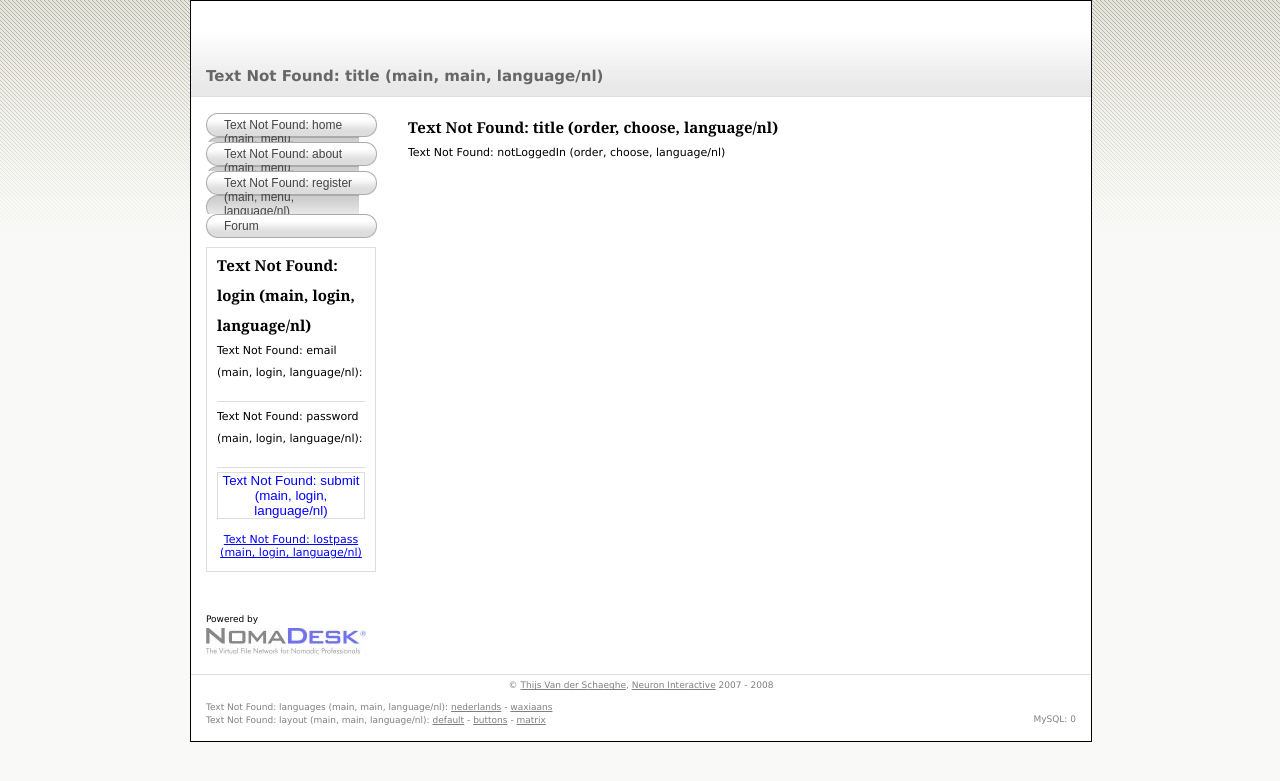
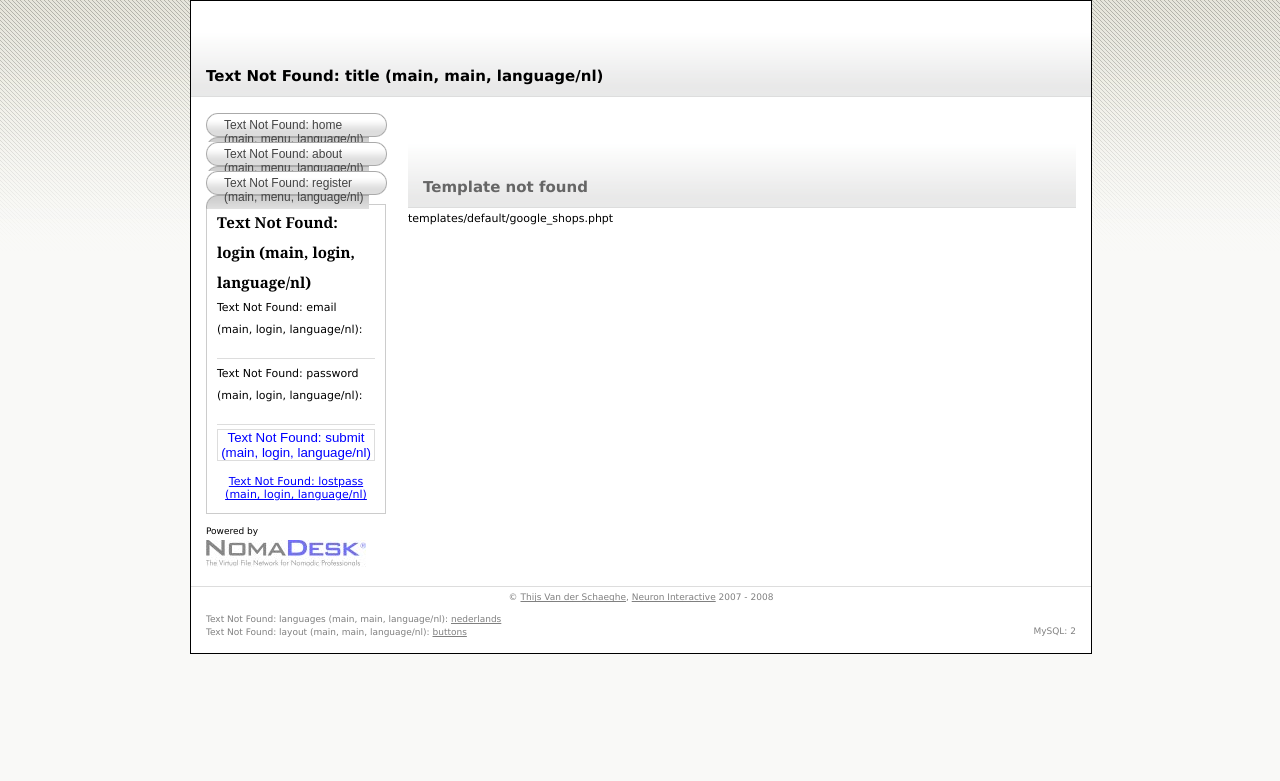
Before and after one commit to CatLabInteractive/1brood, a PHP site: page /order in a window 1280 px wide. Shown: the top 781 px of the page. Run offline with PHP 8.4, Linux system fonts and the light colour scheme; tables that the repository leaves empty hold one stand-in row (values such as "Sample post"); some libraries are stand-ins or nearby versions.

Commit message:
Adding google adsense and removing the "funny" styles. Also removing the Forum and Donation links, going to put those in the footer.
git-svn-id: https://catlab.slsapp.com/source/1brood/trunk@78 d97fe4b3-058e-4413-8caa-47a303eb7676

```diff
--- a/css/buttons/layout.css
+++ b/css/buttons/layout.css
@@ -30,6 +30,12 @@
 	font-family: Verdana;
 	color: #666666;
 	background-image:url('../../images/header.png');
+}
+
+h1 a
+{
+	color: black;
+	text-decoration: none;
 }
 
 h2
@@ -78,7 +84,7 @@
 #left
 {
 	float: left;
-	width: 170px;
+	width: 180px;
 	padding: 15px;
 }
 
@@ -156,7 +162,7 @@
 	display: block;
 	line-height: 14px;
 	padding: 5px 0 5px 18px;
-	width: 135px;
+	width: 145px;
 }
 
 #menu ul li a:active
@@ -175,7 +181,7 @@
 #basket
 {
 	padding: 2px 10px;
-	border: 1px solid #ddd;
+	border: 1px solid #ccc;
 	margin-bottom: 5px;
 	clear: left;
 }
@@ -201,7 +207,7 @@
 #login
 {
 	padding: 2px 10px;
-	border: 1px solid #ddd;
+	border: 1px solid #ccc;
 	margin-bottom: 5px;
 	clear: left;
 }
--- a/php/Pages/Order.php
+++ b/php/Pages/Order.php
@@ -78,9 +78,12 @@
 			// Show pending orders
  			$page->set ('pendingOrders', $this->getPendingOrders ($myself));
 		}
+
+		// Especially for google, we're going to show a list of shops here)
 		else
 		{
-			$page->set ('notLoggedIn', $text->get ('notLoggedIn'));
+			//$page->set ('notLoggedIn', $text->get ('notLoggedIn'));
+			return $this->getGoogleContent ();
 		}
 
 		return $page->parse ('order_choose.tpl');
@@ -751,5 +754,55 @@
 				order_prods.plid
 		"));
 	}
+
+	/*
+		This is what google sees when someone orders something
+		(= when you follow the "order" when you're not logged in)
+	*/
+	public function getGoogleContent ()
+	{
+		$db = Core_Database::__getInstance ();
+
+		$shop = Core_Tools::getInput ('_GET', 'sid', 'int', false);
+
+		if ($shop > 0)
+		{
+			// Show all products of this shop
+			$shop = Profile_Shop::getShop ($shop);
+
+			if ($shop)
+			{
+				$shop_page = new Pages_Shop ();
+				return $shop_page->getOverview ($shop);
+			}
+		}
+
+		// Show a list of all shops.
+		$page = new Core_Template ();
+
+		$data = $db->select
+		(
+			'shops',
+			array ('*'),
+			null,
+			's_name ASC'
+		);
+
+		foreach ($data as $v)
+		{
+			$page->addListValue
+			(
+				'shops',
+				array
+				(
+					'name' => Core_Tools::output_varchar ($v['s_name']),
+					'url' => self::getUrl ('page=order&sid='.$v['s_id']),
+					'location' => Core_Tools::output_varchar ($v['s_gemeente'])
+				)
+			);
+		}
+
+		return $page->parse ('google_shops.phpt');
+	}
 }
 ?>
--- a/php/config.php
+++ b/php/config.php
@@ -111,7 +111,7 @@
 	$o = array ();
 
 	$o[] = array ('nederlands', 'nl');
-	$o[] = array ('waxiaans', 'nl-wax');
+	//$o[] = array ('waxiaans', 'nl-wax');
 	//$o[] = array ('west-vlaams', 'nl-wv');
 
 	return $o;
@@ -121,9 +121,9 @@
 {
 	$o = array ();
 
-	$o[] = array ('default', 'default');
 	$o[] = array ('buttons', 'buttons');
-	$o[] = array ('matrix', 'matrix');
+	//$o[] = array ('default', 'default');
+	//$o[] = array ('matrix', 'matrix');
 
 	return $o;
 }
--- a/templates/default/blocks/menu.tpl
+++ b/templates/default/blocks/menu.tpl
@@ -5,8 +5,10 @@
 	<?php } ?>
 </ul>
 
+<!--
 <ul style="margin-top: 10px;">
 	<?php foreach ($list_menu2 as $v) { ?>
 		<li><a href="<?php echo $v[1]; ?>"><span><?php echo $v[0]; ?></span></a></li>
 	<?php } ?>
 </ul>
+-->
--- a/templates/default/index.tpl
+++ b/templates/default/index.tpl
@@ -29,7 +29,7 @@
 
 		<div id="container">
 
-			<h1><?php echo $title; ?></h1>
+			<h1><a href="<?=ABSOLUTE_URL?>"><?php echo $title; ?></a></h1>
 
 			<div id="left">
 
@@ -47,7 +47,21 @@
 					<?php echo $login; ?>
 				</div>
 
-				<div style="padding-bottom: 60px;">&nbsp;</div>
+				<div id="banner">
+					<script type="text/javascript"><!--
+					google_ad_client = "pub-3929914410415663";
+					/* 180x150, gemaakt 16-12-08 */
+					google_ad_slot = "0285478173";
+					google_ad_width = 180;
+					google_ad_height = 150;
+					//-->
+					</script>
+					<script type="text/javascript"
+					src="http://pagead2.googlesyndication.com/pagead/show_ads.js">
+					</script>
+				</div>
+
+				<div style="padding-bottom: 30px;">&nbsp;</div>
 
 				<div id="sponsor">
 					<!-- Sponsor! -->
```
Also changed, not shown: 3 other files.
